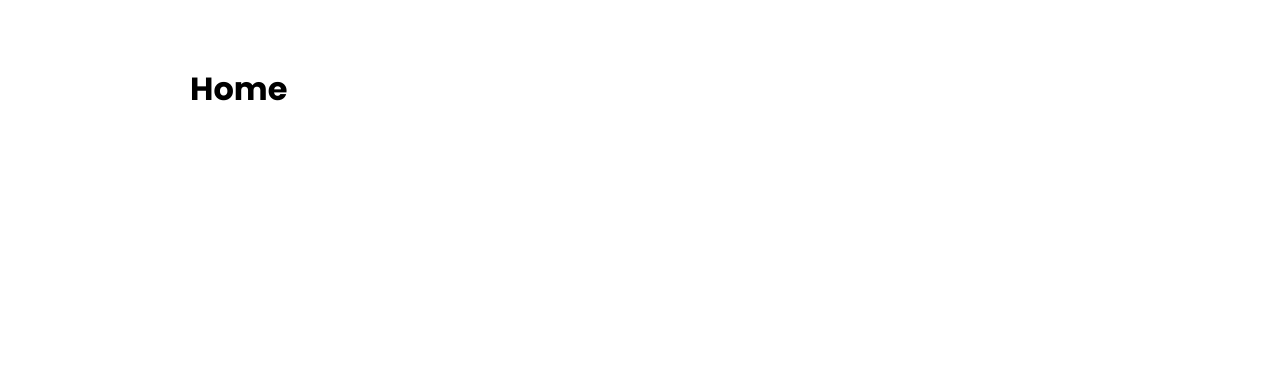
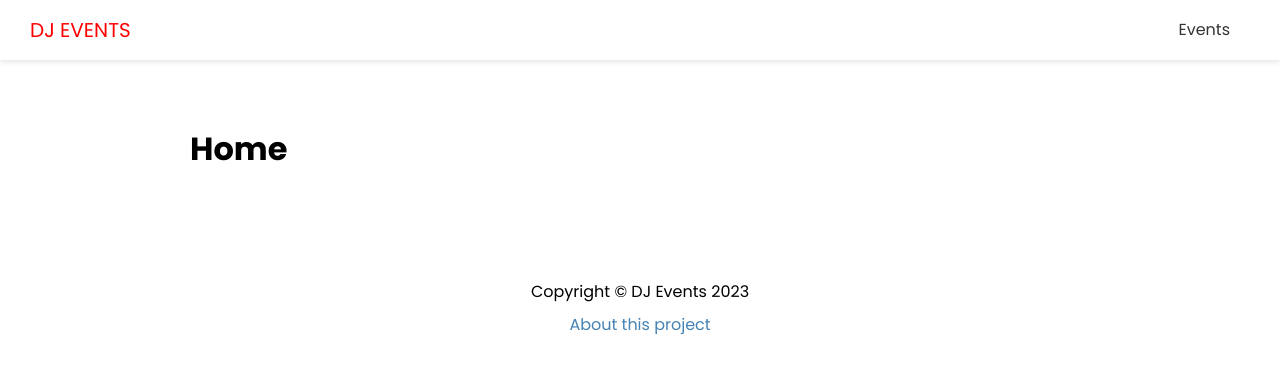
Before and after one commit to CaeSea/dj-events-frontend, a Next.js app: page / in a window 1280 px wide. Shown: the top 374 px of the page. Built offline with nearby package versions, Linux system fonts and the light colour scheme.

Commit message:
Created header and footer

```diff
--- /dev/null
+++ b/src/components/Footer.tsx
@@ -0,0 +1,15 @@
+import Link from 'next/link';
+import styles from "../styles/Footer.module.css";
+
+export default function Footer() {
+    return (
+        <footer className={styles.footer}>
+            <p>
+                Copyright &copy; DJ Events 2023
+            </p>
+            <p>
+                <Link href="/about">About this project</Link>
+            </p>
+        </footer>
+    )
+}
--- /dev/null
+++ b/src/components/Header.tsx
@@ -0,0 +1,24 @@
+import Link from 'next/link';
+import styles from '../styles/Header.module.css';
+
+export default function Header() {
+    return (
+        <header className={styles.header}>
+            <div className={styles.logo}>
+                <Link href="/" legacyBehavior>
+                    <a>DJ Events</a>
+                </Link>
+            </div>
+
+            <nav>
+                <ul>
+                    <li>
+                        <Link href="/events" legacyBehavior>
+                            <a>Events</a>
+                        </Link>
+                    </li>
+                </ul>
+            </nav>
+        </header>
+    )
+}
--- a/src/components/Layout.tsx
+++ b/src/components/Layout.tsx
@@ -1,4 +1,6 @@
 import Head from 'next/head';
+import Header from './Header';
+import Footer from './Footer';
 import styles from "../styles/Layout.module.css";
 
 interface LayoutProps {
@@ -17,9 +19,11 @@ export default function Layout({ title, keywords, description, children }: Layou
                 <meta name="keywords" content={keywords} />
             </Head>
 
+            <Header />
             <div className={styles.container}>
                 {children}
             </div>
+            <Footer />
         </div>
     )
 }
--- /dev/null
+++ b/src/styles/Footer.module.css
@@ -0,0 +1,8 @@
+.footer {
+    margin: 100px 0 40px;
+    text-align: center;
+}
+
+.footer p {
+    margin: 5px 0;
+}
--- /dev/null
+++ b/src/styles/Header.module.css
@@ -0,0 +1,57 @@
+.header {
+    display: flex;
+    justify-content: space-between;
+    align-items: center;
+    background: #fff;
+    color: #333;
+    height: 60px;
+    padding: 0 30px;
+    box-shadow: 0 2px 5px rgba(0, 0, 0, 0.1);
+}
+
+.header a {
+    color: #333;
+    margin-right: 20px;
+}
+
+.header a:hover {
+    color: #000;
+}
+
+.header ul {
+    display: flex;
+    align-items: center;
+    justify-content: center;
+    list-style: none;
+}
+
+.logo {
+    color: red;
+    font-size: 20px;
+    text-transform: uppercase;
+}
+
+.logo a {
+    color: red;
+}
+
+@media (max-width: 768px) {
+    .header {
+        flex-direction: column;
+        height: auto;
+    }
+
+    .header ul {
+        margin: 20px 0;
+        flex-direction: column;
+        text-align: center;
+    }
+
+    .header a {
+        margin-right: 0;
+    }
+
+    .logo {
+        margin: 20px 0;
+    }
+}
```
